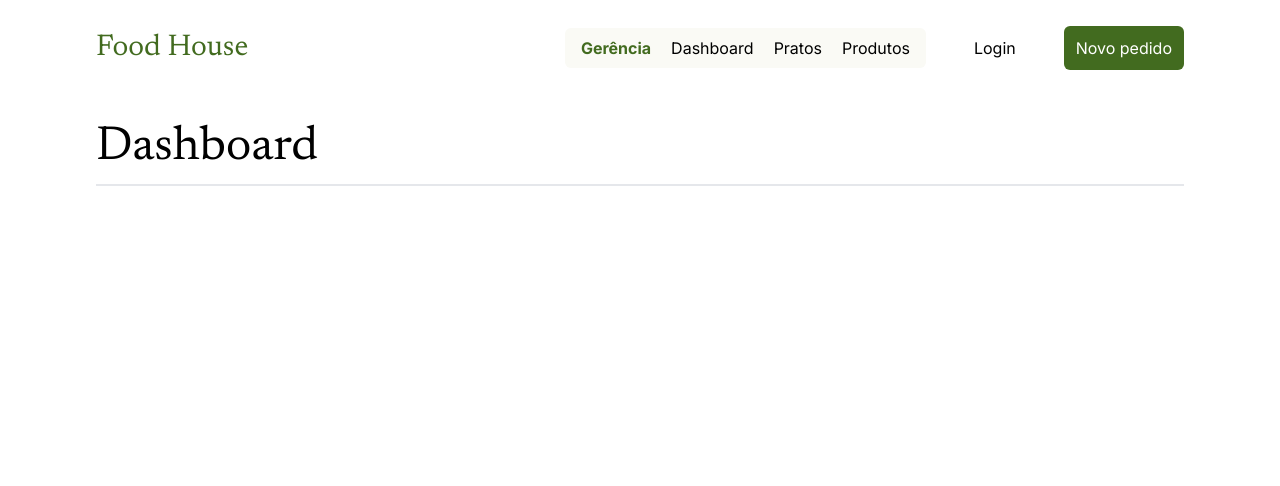
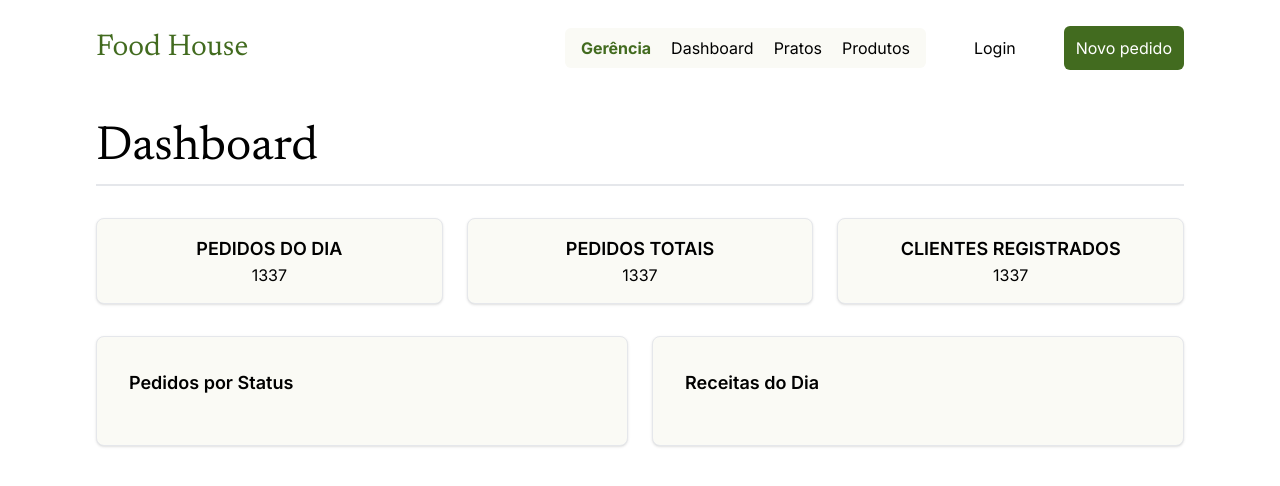
Before and after one commit to luigiPisoni/trabalho-integrador, a React (Create React App) app in the folder trabalho-integrador-front/: page /dashboard in a window 1280 px wide. Shown: the top 486 px of the page. Built offline with nearby package versions, Linux system fonts and the light colour scheme.

Commit message:
implementação visual Dashboard

```diff
--- a/trabalho-integrador-front/package.json
+++ b/trabalho-integrador-front/package.json
@@ -7,8 +7,10 @@
     "@testing-library/react": "^13.0.0",
     "@testing-library/user-event": "^13.2.1",
     "axios": "^1.7.8",
+    "chart.js": "^4.4.7",
     "lucide-react": "^0.453.0",
     "react": "^18.3.1",
+    "react-chartjs-2": "^5.2.0",
     "react-dom": "^18.3.1",
     "react-input-mask": "^2.0.4",
     "react-router-dom": "^6.27.0",
--- a/trabalho-integrador-front/src/views/Dashboard.jsx
+++ b/trabalho-integrador-front/src/views/Dashboard.jsx
@@ -1,11 +1,108 @@
 import Header from "../components/Header";
 import PageHeader from "../components/PageHeader";
 
+// import { Line } from "react-chartjs-2";
+// import {
+//   Chart as ChartJS,
+//   LineElement,
+//   CategoryScale,
+//   LinearScale,
+//   PointElement,
+//   Tooltip,
+//   Legend,
+// } from "chart.js";
+
+// ChartJS.register(LineElement, CategoryScale, LinearScale, PointElement, Tooltip, Legend);
+
 function Dashboard() {
+//   const pedidosPorStatusData = {
+//     labels: ["10h", "12h", "14h", "16h", "18h"],
+//     datasets: [
+//       {
+//         label: "Pedidos Pendentes",
+//         data: [5, 10, 15, 10, 5],
+//         borderColor: "#FF6384",
+//         backgroundColor: "rgba(255, 99, 132, 0.2)",
+//         borderWidth: 2,
+//         tension: 0.4,
+//       },
+//       {
+//         label: "Pedidos Entregues",
+//         data: [2, 12, 8, 15, 20],
+//         borderColor: "#36A2EB",
+//         backgroundColor: "rgba(54, 162, 235, 0.2)",
+//         borderWidth: 2,
+//         tension: 0.4,
+//       },
+//     ],
+//   };
+
+//   // Dados para o gráfico de "Receitas do Dia"
+//   const receitasDoDiaData = {
+//     labels: ["Seg", "Ter", "Qua", "Qui", "Sex"],
+//      datasets: [
+//       {
+//         label: "Receitas (R$)",
+//         data: [300, 500, 700, 800, 600],
+//         borderColor: "#4CAF50",
+//         backgroundColor: "rgba(76, 175, 80, 0.2)",
+//         borderWidth: 2,
+//         tension: 0.4,
+//       },
+//     ],
+//   };
+
+//   // Configurações comuns para os gráficos
+//   const chartOptions = {
+//     responsive: true,
+//     plugins: {
+//       legend: {
+//         position: "top",
+//       },
+//       tooltip: {
+//         enabled: true,
+//       },
+//     },
+//     scales: {
+//       y: {
+//         beginAtZero: true,
+//       },
+//     },
+//   };
+
   return (
     <>
       <Header />
       <PageHeader titulo={"Dashboard"} />
+      <div className="px-24 py-8 ">
+        <div className="grid grid-cols-3 gap-6">
+          <div className="bg-light-green border border-gray-200 rounded-lg shadow p-4 text-center">
+            <h3 className="uppercase text-lg font-semibold">Pedidos do Dia</h3>
+            <p className="">1337</p>
+          </div>
+          <div className="bg-light-green border border-gray-200 rounded-lg shadow p-4 text-center">
+            <h3 className="uppercase text-lg font-semibold">Pedidos Totais</h3>
+            <p className="">1337</p>
+          </div>
+          <div className="bg-light-green border border-gray-200 rounded-lg shadow p-4 text-center">
+            <h3 className="uppercase text-lg font-semibold">Clientes Registrados</h3>
+            <p className="">1337</p>
+          </div>
+        </div>
+        <div className="grid grid-cols-1 sm:grid-cols-2 gap-6 py-8">
+
+          <div className="bg-light-green border border-gray-200 rounded-lg shadow p-8">
+            <h3 className="text-lg font-semibold mb-4">Pedidos por Status</h3>
+            {/* <Line data={pedidosPorStatusData} options={chartOptions} /> */}
+          </div>
+
+          {/* Gráfico de Receitas do Dia */}
+          <div className="bg-light-green border border-gray-200 rounded-lg shadow p-8">
+            <h3 className="text-lg font-semibold mb-4">Receitas do Dia</h3>
+            {/* <Line data={receitasDoDiaData} options={chartOptions} />
+          */}</div>
+        </div>
+      </div>
     </>
   );
 }
```
Also changed, not shown: 2 other files (tests, documents, lock files or other folders).
